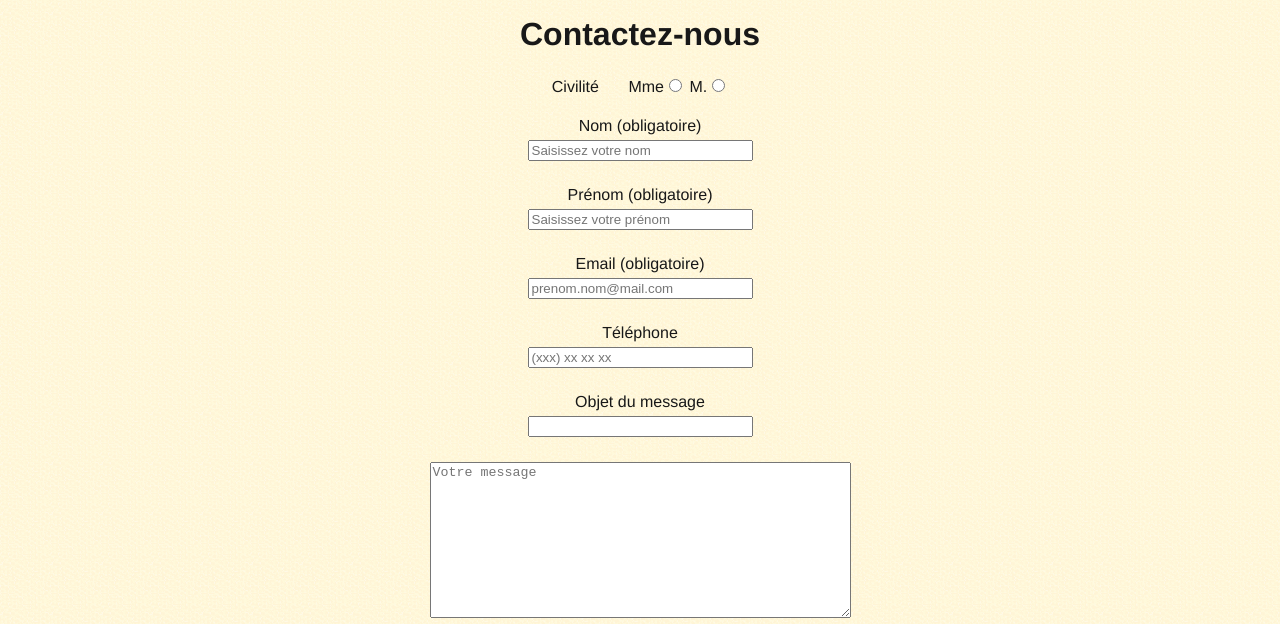
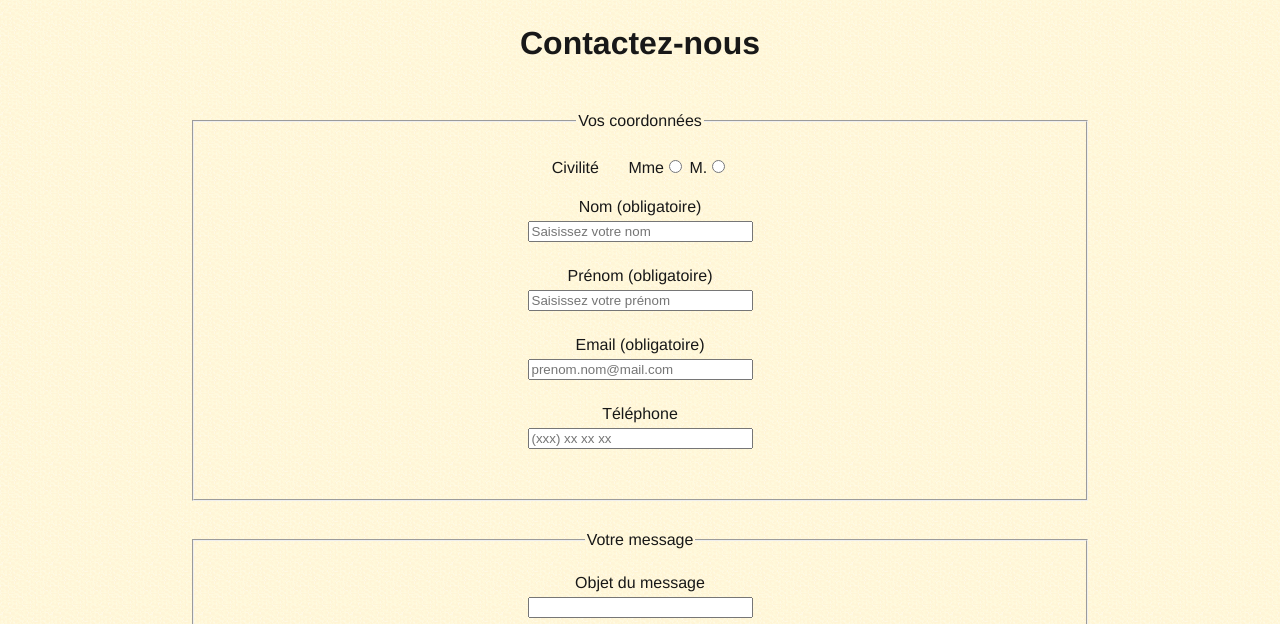
Before and after one commit to AymenBY/My-first-websit, a plain HTML site: page contact.html in a window 1280 px wide. Shown: the part 124-748 px from the top of the page. Drawn offline with Linux system fonts and the light colour scheme.

Commit message:
encadrer les champs du formulaire

```diff
--- a/contact.css
+++ b/contact.css
@@ -12,6 +12,8 @@ form
 h1
 {
     text-align: center;
+    margin-bottom: 50px;
+    margin-top: 30px;
 }
 input
 {
@@ -23,3 +25,10 @@ input
 {
     margin-right: 25px;
 }
+
+fieldset
+{
+    margin-bottom: 30px;
+    padding-top: 25px;
+    padding-bottom: 25px;
+}
--- a/contact.html
+++ b/contact.html
@@ -29,6 +29,8 @@
     </header>
     <h1>Contactez-nous</h1>
     <form method="" action="">
+        <fieldset>
+            <legend>Vos coordonnées</legend>
             <label id="civ">Civilité</label>
             <label>Mme</label><input type="radio" name="genre">
             <label>M.</label><input type="radio" name="genre"><br>
@@ -40,9 +42,13 @@
             <input type="email" id="email" placeholder="prenom.nom@mail.com" required size="25"><br>
             <label for="tel">Téléphone</label><br>
             <input type="tel" id="tel" placeholder="(xxx) xx xx xx" required size="25"><br>
+        </fieldset>
+        <fieldset>
+            <legend>Votre message</legend>
             <label for="objet">Objet du message</label><br>
             <input type="tex" id="objet" size="25"><br>
             <textarea  id="msg" cols="50" rows="10" placeholder="Votre message"></textarea><br>
+        </fieldset>
         <input type="submit" value="Envoyer">
     </form>
     </div>
```
Lines whose indentation alone changed are shown as unchanged.
